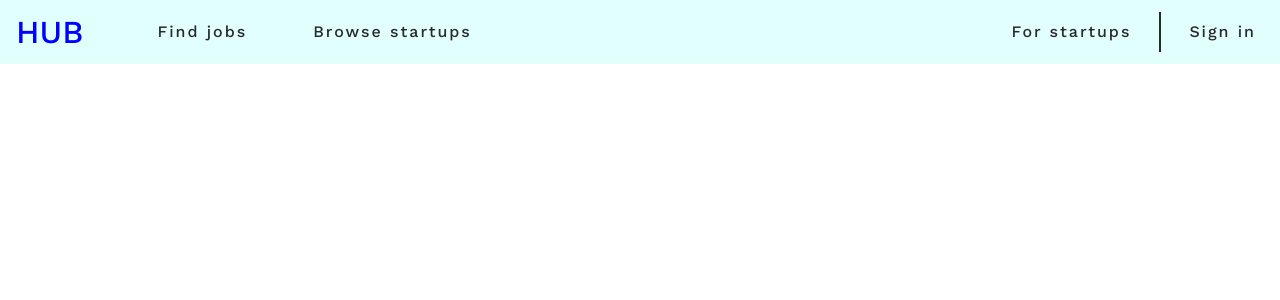
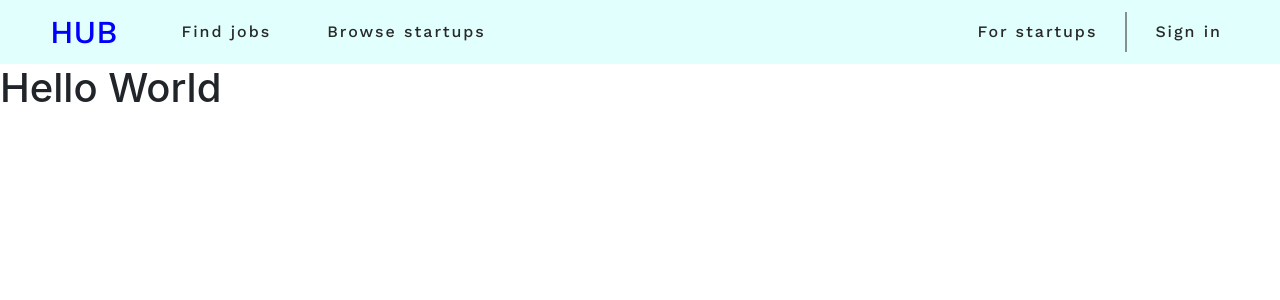
Before and after one commit to Deep-dsp/patel_deepkumar_devliftmedia, a React (Create React App) app: page / in a window 1280 px wide. Shown: the top 300 px of the page. Built offline with nearby package versions, Linux system fonts and the light colour scheme.

Commit message:
hero-component-created

```diff
--- a/src/App.js
+++ b/src/App.js
@@ -2,6 +2,7 @@ import logo from './logo.svg';
 import './App.scss';
 // import components
 import Navbar from './components/navbar';
+import Herosection from './components/herocontent.js';
 // bootstrap
 import 'bootstrap/dist/css/bootstrap.min.css';
 
@@ -9,6 +10,7 @@ function App() {
   return (
     <div className="App">
       <Navbar/>
+      <Herosection/>
     </div>
   );
 }
--- /dev/null
+++ b/src/components/herocontent.js
@@ -0,0 +1,8 @@
+import React from "react";
+
+function hero(){
+    return(
+        <h1>Hello World</h1>
+    );
+}
+export default hero;
--- a/src/styles/_navbar.scss
+++ b/src/styles/_navbar.scss
@@ -1,7 +1,9 @@
 nav{
+
     height: 8vh;
     font-family: $font-family;
     background: $bg-color;
+    padding: 0 50px 0 50px !important;
 
     .navbar-brand{
         color: blue !important;
@@ -21,12 +23,13 @@ nav{
             width: 2px;
             height: 40px;
             background: $nav-text-color;
+            opacity: 0.5;
         }
     }
 
     ul:first-child{
         li{
-            margin-left: 50px;
+            margin-left: 40px;
         }
     }
 
```
